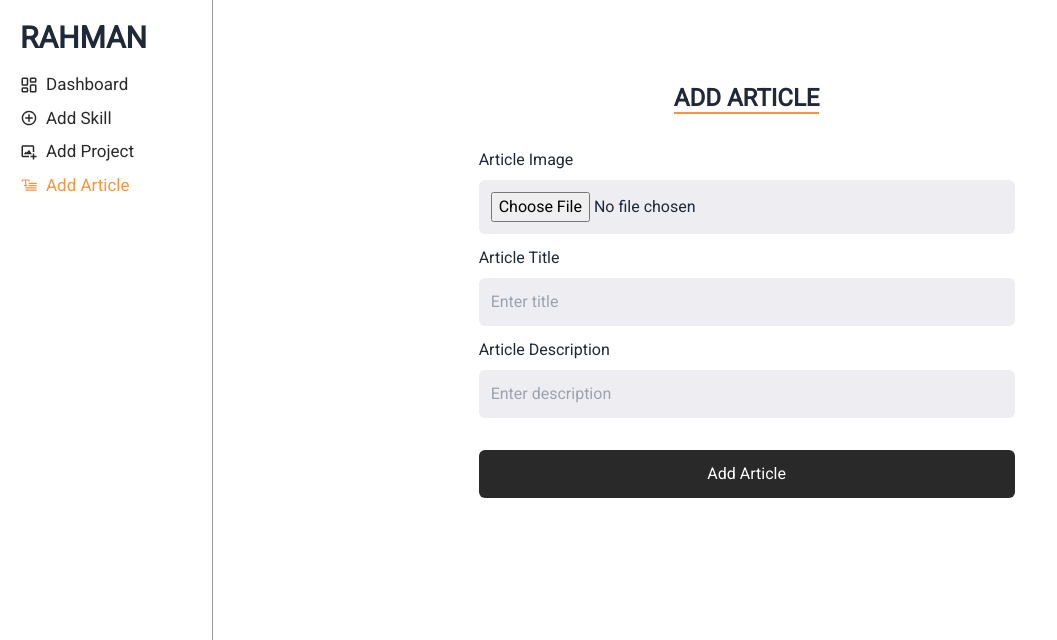
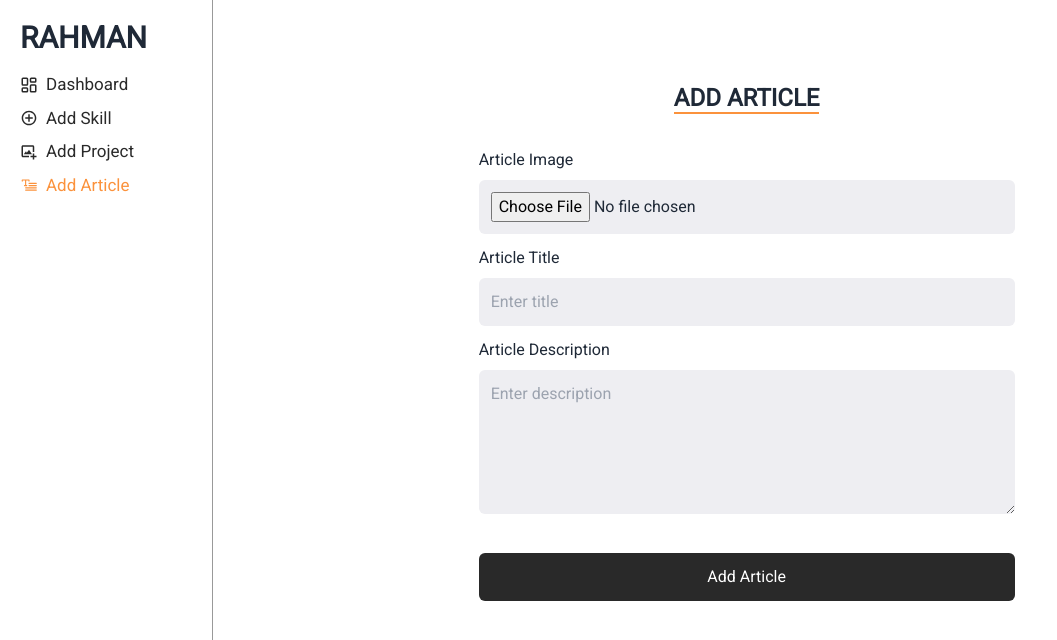
Before and after one commit to abdurrahmanrahat/rahman-s_portfolio, a Next.js app: page /admin/add-article in a window 1280 px wide. Shown: the top 640 px of the page, without its empty margins (0-1057 px from the left). Built offline with nearby package versions, Linux system fonts and the light colour scheme.

Commit message:
article form

```diff
--- a/src/app/admin/add-article/page.tsx
+++ b/src/app/admin/add-article/page.tsx
@@ -3,6 +3,7 @@
 import MYFileUploader from "@/components/Forms/MYFileUploader";
 import MYForm from "@/components/Forms/MYForm";
 import MYInput from "@/components/Forms/MYInput";
+import MYTextArea from "@/components/Forms/MYTextArea";
 import { FieldValues } from "react-hook-form";
 
 const image_hoisting_token = process.env.NEXT_PUBLIC_imgBB_token;
@@ -11,8 +12,16 @@ console.log(image_hoisting_token);
 const AddArticle = () => {
   const img_hosting_url = `https://api.imgbb.com/1/upload?key=${image_hoisting_token}`;
 
+  const date = new Date();
+  const formattedDate = date.toLocaleDateString("en-GB");
+
   const handleAddArticle = (values: FieldValues) => {
-    console.log(values);
+    const readTimeCount =
+      values.desc.length > 400
+        ? "9 Min Read"
+        : values.desc.length > 300
+        ? "6 Min Read"
+        : "5 Min Read";
 
     const formData = new FormData();
     formData.append("image", values.image);
@@ -23,11 +32,17 @@ const AddArticle = () => {
     })
       .then((res) => res.json())
       .then((imgResponse) => {
-        console.log(imgResponse);
         if (imgResponse.success) {
           const image = imgResponse.data.display_url;
-          console.log(image);
+
           // add article to db
+          const newArticle = {
+            image: image,
+            title: values.title,
+            desc: values.desc,
+            date: formattedDate,
+            readTime: readTimeCount,
+          };
         }
       });
   };
@@ -61,13 +76,13 @@ const AddArticle = () => {
             <label htmlFor="email" className="block mb-2 text-md">
               Article Title
             </label>
-            <MYInput name="value" placeholder="Enter title" />
+            <MYInput name="title" placeholder="Enter title" />
           </div>
           <div>
             <label htmlFor="email" className="block mb-2 text-md">
               Article Description
             </label>
-            <MYInput name="category" placeholder="Enter description" />
+            <MYTextArea name="desc" rows={5} placeholder="Enter description" />
           </div>
         </div>
 
--- /dev/null
+++ b/src/components/Forms/MYTextArea.tsx
@@ -0,0 +1,28 @@
+import { Controller, useFormContext } from "react-hook-form";
+
+type TInputProps = {
+  name: string;
+  placeholder?: string;
+  rows: number;
+};
+
+const MYTextArea = ({ name, placeholder, rows }: TInputProps) => {
+  const { control } = useFormContext();
+
+  return (
+    <Controller
+      control={control}
+      name={name}
+      render={({ field }) => (
+        <textarea
+          {...field}
+          placeholder={placeholder}
+          rows={rows}
+          className="w-full px-3 py-3 bg-[#EEEEF2] rounded-md focus:outline-none"
+        ></textarea>
+      )}
+    />
+  );
+};
+
+export default MYTextArea;
```
